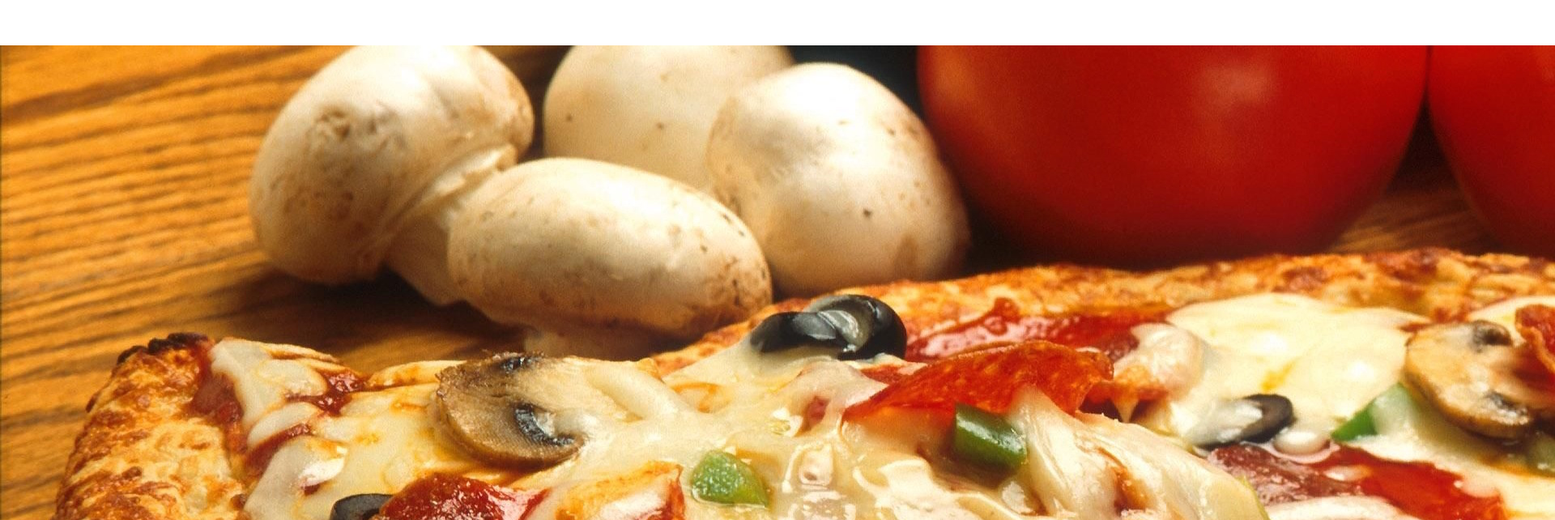
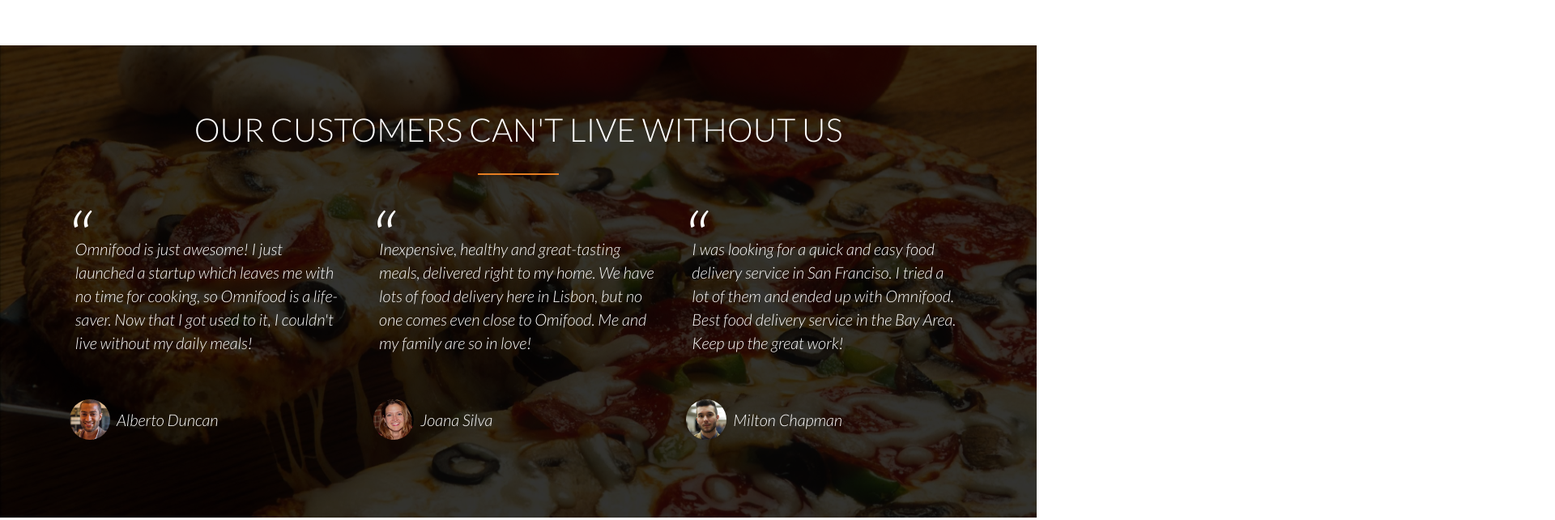
Before and after one commit to calebzroberts/Omnifood-site-group-project, a plain HTML site: page index.html in a window 1280 px wide. Shown: the part 3240-3882 px from the top of the page at 81% size, 1920 px wide, since content can reach past the window. Drawn offline with nearby package versions, Linux system fonts and the light colour scheme.

Commit message:
Styled the quote section

```diff
--- a/index.html
+++ b/index.html
@@ -191,32 +191,40 @@
         </section>
 
         <section id="signUp">
-            <img src="images/back-customers.jpg" alt="">
             <h2>Our customers can't live without us</h2>
-            <div class="reviewHolder">
-                <div class="review1">
-                    <p>Omnifood is just awesome! I just launched a startup which leaves me with no time for cooking, so Omnifood is a life-saver.
-                        Now that I got used to it, I couldn't live without my daily meals!</p>
-                        <div class="Alberto">
+            <div class="row" id="reviewHolder">
+                <div class="review">
+                    <blockquote>
+                        Omnifood is just awesome! I just launched a startup which leaves me
+                        with no time for cooking, so Omnifood is a life-saver.
+                        Now that I got used to it, I couldn't live without my daily meals!
+                    </blockquote>
+                        <div class="author">
                             <img src="images/customer-1.jpg" alt="">
-                            <p>Alberto Duncan</p>
+                            <cite>Alberto Duncan</cite>
                         </div>
                 </div>
-                <div class="review2">
-                    <p>nexpensive, healthy and great-tasting meals, delivered right to my home.
-                    We have lots of food delivery here in Lisbon, but no one comes even close to Omifood. Me and my family are so in love!</p>
-                    <div class="Joana">
+                <div class="review">
+                    <blockquote>
+                        Inexpensive, healthy and great-tasting meals, delivered right to my home.
+                        We have lots of food delivery here in Lisbon, but no one comes even close
+                        to Omifood. Me and my family are so in love!
+                    </blockquote>
+                    <div class="author">
                         <img src="images/customer-2.jpg" alt="">
-                        <p>Joana Silva</p>
+                        <cite>Joana Silva</cite>
                     </div>
 
                 </div>
-                <div class="review3">
-                    <p>I was looking for a quick and easy food delivery service in San Franciso. I tried a lot of them and ended up with Omnifood.
-                        Best food delivery service in the Bay Area. Keep up the great work!</p>
-                        <div class="Milton">
+                <div class="review">
+                    <blockquote>
+                        I was looking for a quick and easy food delivery service in San Franciso.
+                        I tried a lot of them and ended up with Omnifood.
+                        Best food delivery service in the Bay Area. Keep up the great work!
+                    </blockquote>
+                        <div class="author">
                             <img src="images/customer-3.jpg" alt="">
-                            <p>Milton Chapman</p>
+                            <cite>Milton Chapman</cite>
                         </div>
                 </div>
             </div>
--- a/style.css
+++ b/style.css
@@ -339,3 +339,58 @@
     color:#555;
     text-decoration: none;
 }
+
+
+
+/*quote section styling--------------------------------------*/
+#signUp {
+    background-image: linear-gradient(rgba(0, 0, 0, 0.8), rgba(0, 0, 0, 0.8)), url('images/back-customers.jpg');
+    background-position: center;
+    background-size: cover;
+
+    color:white;
+
+    padding: 5rem 1rem;
+}
+
+#signUp h2 {
+    text-align: center;
+}
+
+#reviewHolder {
+    display: flex;
+}
+
+.review {
+    padding: 0 1rem 1rem 1rem;
+}
+
+blockquote {
+    padding: 2%;
+    font-style: italic;
+    line-height: 145%;
+    position: relative;
+    margin-top: 40px;
+}
+
+blockquote:before {
+    content: "\201C";
+    font-size: 500%;
+    display: block;
+    position: absolute;
+    top: -5px;
+    left: -5px;
+}
+
+.review .author {
+    display: flex;
+    align-items: center;
+    margin-top: 3rem;
+}
+
+.review img {
+    border-radius: 100%;
+    width: 50px;
+    height: auto;
+    margin-right: 0.5rem;
+}
```
